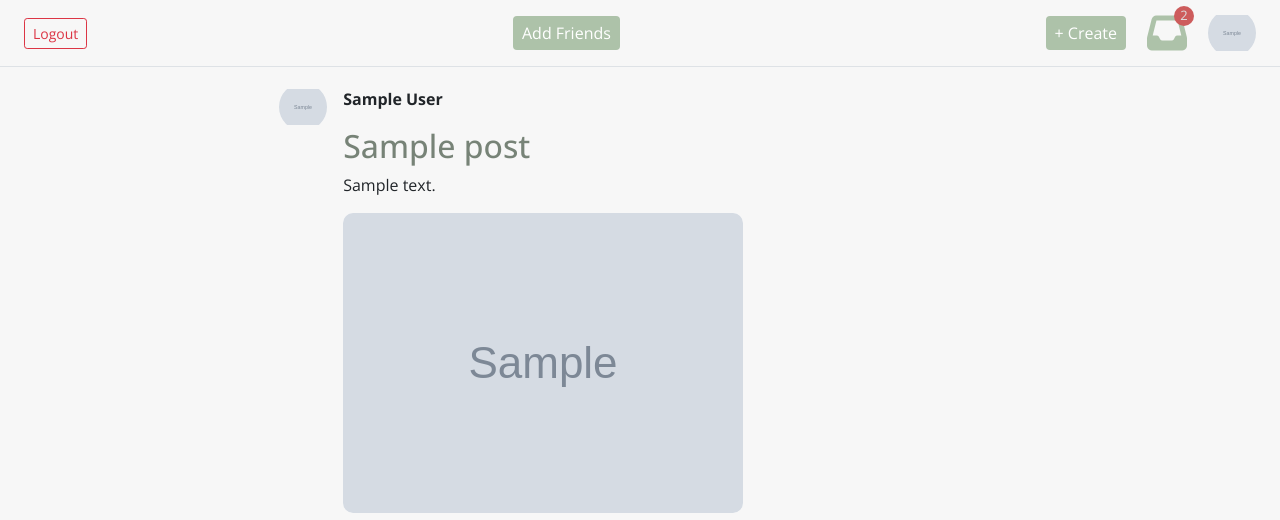
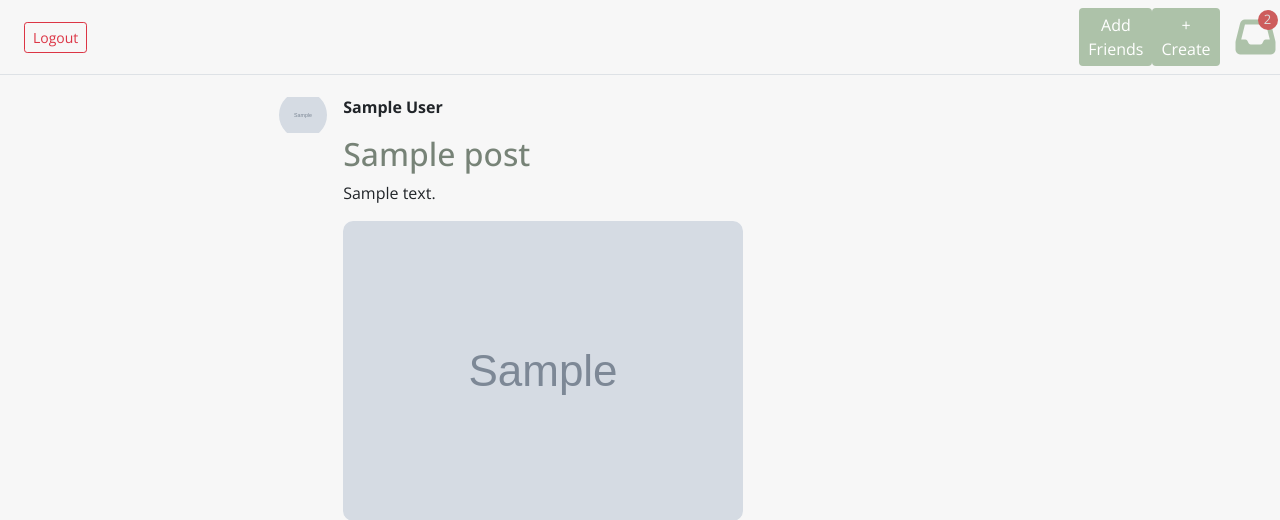
Before and after one commit to LefanTan/wedlab-cmput404-project, a Django app: template home/templates/home.html in a window 1280 px wide; the page is wider, and only the part inside the window is pictured. Shown: the top 520 px of that part. Run offline with Django 3.2, Linux system fonts and the light colour scheme; the template is opened without the code that fills it: most values are stand-ins (such as "Sample title", 1, 10 or a date in 2020); grey boxes marked "Sample" are stand-in pictures; some libraries are stand-ins or nearby versions.

Commit message:
update add friend

```diff
--- a/home/templates/home.html
+++ b/home/templates/home.html
@@ -10,7 +10,7 @@
   <a href="{% url 'logout' %}" class="btn btn-outline-danger btn-sm logout"
     >Logout</a
   >
-  <a href="{% url "add_friends" %}" class="btn green-btn create">Add Friends</a>
+  <a href="{% url "add_friends" %}" class="btn green-btn add-friends">Add Friends</a>
   <a href="{% url 'home_post_create' %}" class="btn green-btn create">+ Create</a>
   <button aria-label="inbox" class="inbox" onclick="location.href='{% url 'inbox' %}'">
     <span class="fa-solid fa-inbox"></span>
--- a/static/css/home.css
+++ b/static/css/home.css
@@ -8,6 +8,9 @@ header > .create {
   margin-left: auto;
 }
 
+.add-friends {
+  margin-left: 62rem;
+}
 .container {
   height: 100%;
   width: 100%;
```
